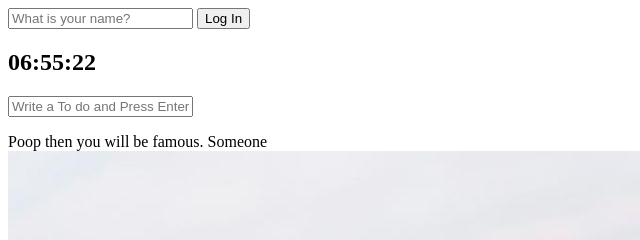
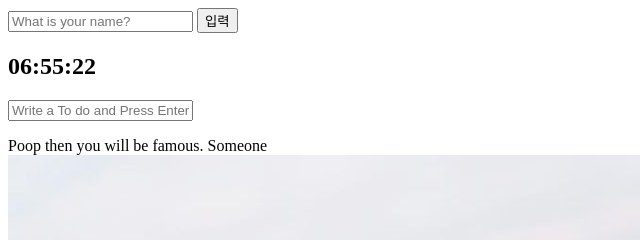
Before and after one commit to woooil/momentum, a plain HTML site: page index.html in a window 1280 px wide. Shown: the top 240 px of the page, 0-640 px from the left. Drawn offline with Linux system fonts and the light colour scheme.

Commit message:
push test

```diff
--- a/index.html
+++ b/index.html
@@ -12,7 +12,7 @@
 <body>
     <form id="login-form" class="hidden">
         <input required maxlength="15" type="text" placeholder="What is your name?" />
-        <button>Log In</button>
+        <button>입력</button>
     </form>
     <h2 id="clock">00:00:00</h2>
     <h1 id="greeting" class="hidden"></h1>
```
